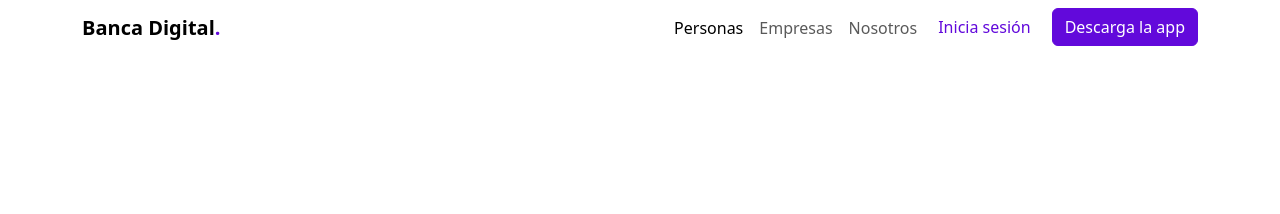
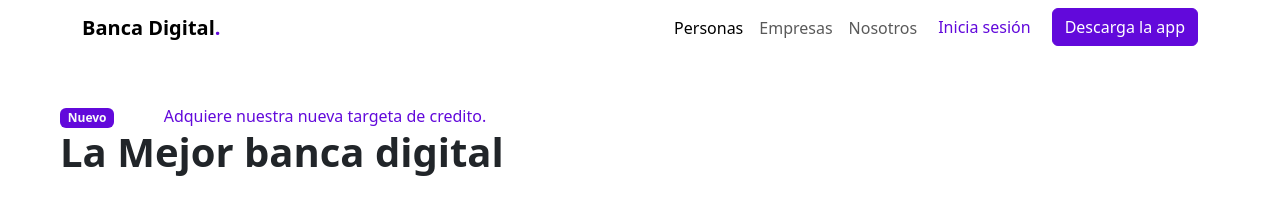
Before and after one commit to juanmbermeo/banca_digital, a plain HTML site: page index.html in a window 1280 px wide. Drawn offline with nearby package versions, Linux system fonts and the light colour scheme.

Commit message:
se añadio informacion

```diff
--- a/css/style.css
+++ b/css/style.css
@@ -31,3 +31,11 @@
 .text-punto{
     color: var(--primary);
 }
+
+.badge{
+    background-color: var(--primary);
+}
+
+.card-text{
+    color: var(--primary);
+}
--- a/index.html
+++ b/index.html
@@ -40,6 +40,27 @@
   </nav>
   <!--Navbar-->
 
+  <div class="row pt-5 ms-5">
+    <div class="col-md-1 ">
+      <div class="badge text-light text-wrap">
+        Nuevo
+      </div>
+    </div>
+    <div class="col-md-5">
+      <div class="card-body">
+        <p class="card-text">Adquiere nuestra nueva targeta de credito.</p>
+      </div>
+    </div>
+    <h1 class="fw-bold">
+      La Mejor banca digital
+    </h1>
+
+    <div class="col-md-6">
+
+    </div>
+
+  </div>
+
   <script src="https://cdn.jsdelivr.net/npm/bootstrap@5.3.3/dist/js/bootstrap.bundle.min.js" integrity="sha384-YvpcrYf0tY3lHB60NNkmXc5s9fDVZLESaAA55NDzOxhy9GkcIdslK1eN7N6jIeHz" crossorigin="anonymous"></script>
   <script src="https://cdn.jsdelivr.net/npm/@popperjs/core@2.11.8/dist/umd/popper.min.js" integrity="sha384-I7E8VVD/ismYTF4hNIPjVp/Zjvgyol6VFvRkX/vR+Vc4jQkC+hVqc2pM8ODewa9r" crossorigin="anonymous"></script>
   </body>
```
